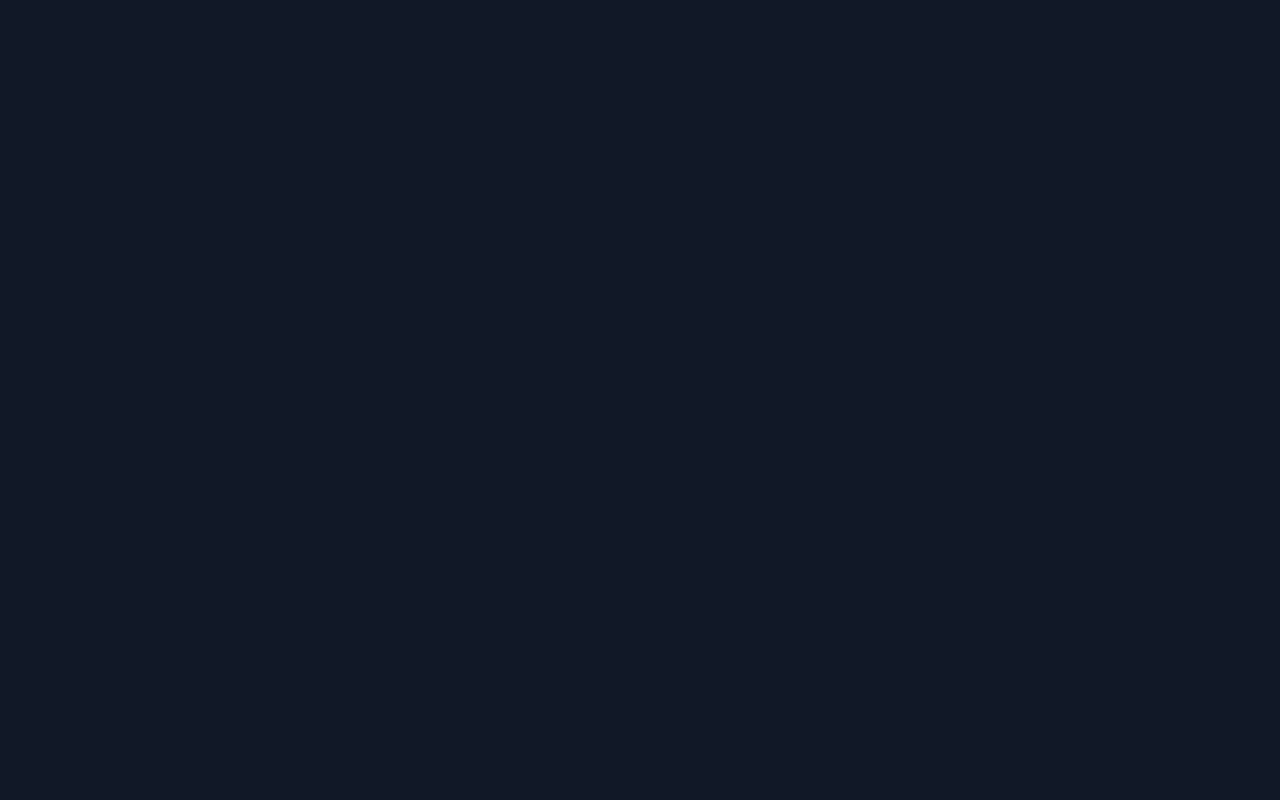
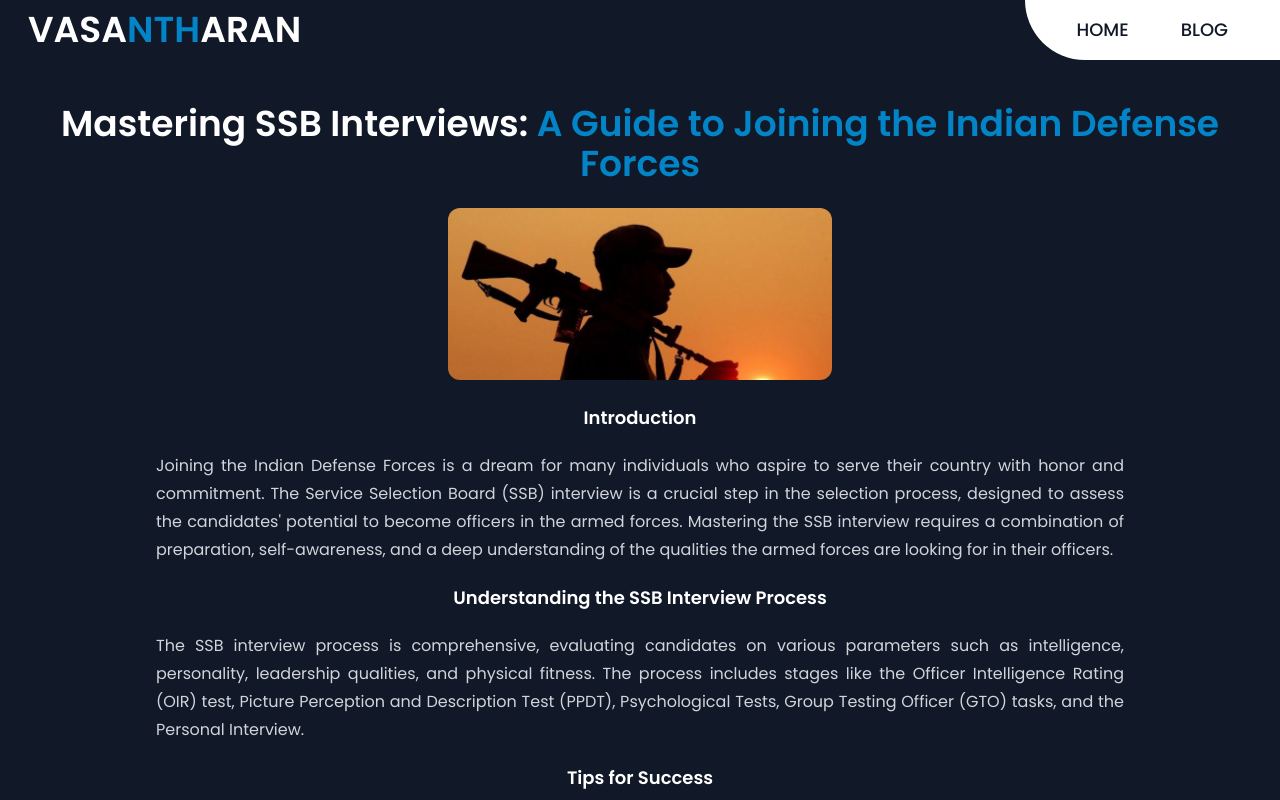
Before and after one commit to vasantharan/portfolio, a React (Create React App) app: page /blog/1 in a window 1280 px wide. Before the commit this address had no page. Shown: the top 800 px of the page. Built offline with nearby package versions, Linux system fonts and the light colour scheme.

Commit message:
blog router updated

```diff
--- a/src/components/blogcontent.jsx
+++ b/src/components/blogcontent.jsx
@@ -39,7 +39,7 @@ function BlogContent(){
                 <SwiperSlide key={1}>
                     <div className="h-fit w-full p-4 bg-slate-700 rounded-xl">
                     <img src={ssb} alt="" width={"90%"} className="rounded-lg ml-auto mr-auto h-48" />
-                    <a href="/1" className=" px-2 py-1 inline-block">
+                    <a href="/blog/1" className=" px-2 py-1 inline-block">
                         <h3 className="text-xl my-4">Mastering SSB Interviews: A Guide to Joining the Indian Defense Forces</h3>
                     </a>
                     </div>
--- a/src/router.js
+++ b/src/router.js
@@ -10,7 +10,7 @@ function Routess()
             <Routes>
                 <Route path="/" element={<Main/>}/>
                 <Route path="/blog" element={<Blog/>}/>
-                <Route path="/1" element={<First/>}/>
+                <Route path="/blog/1" element={<First/>}/>
             </Routes>
         </BrowserRouter>
     )
```
